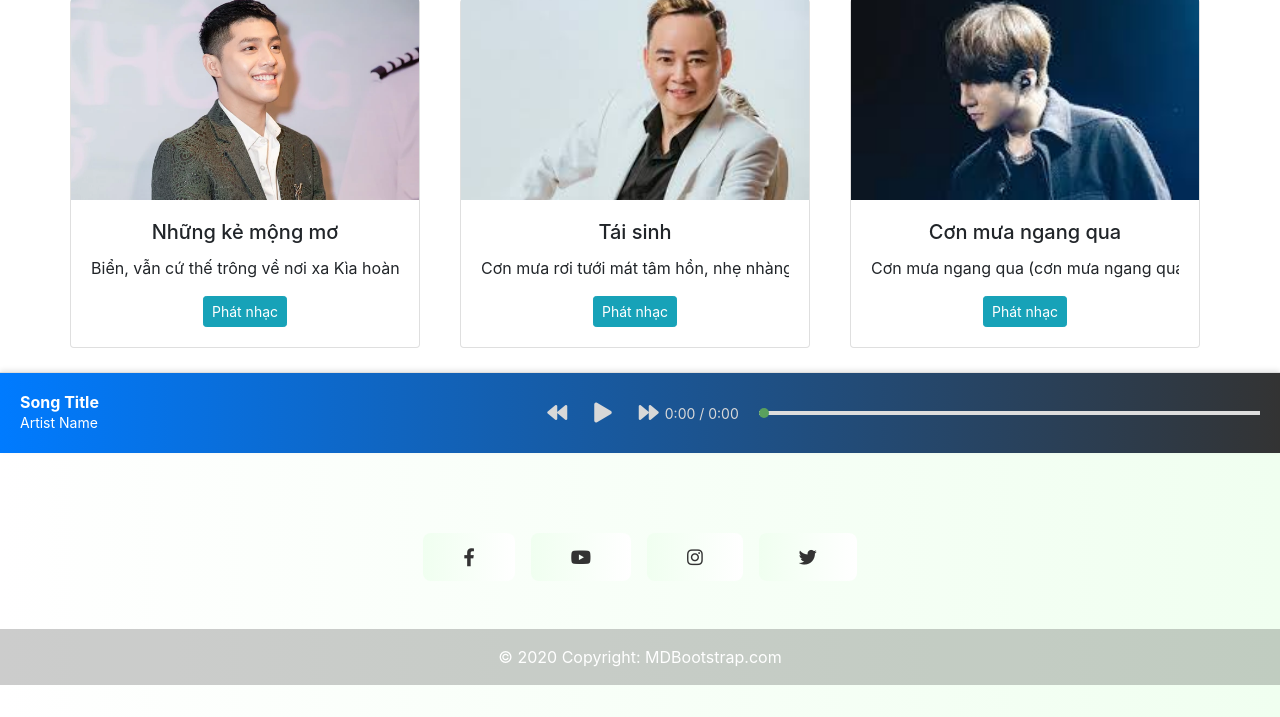
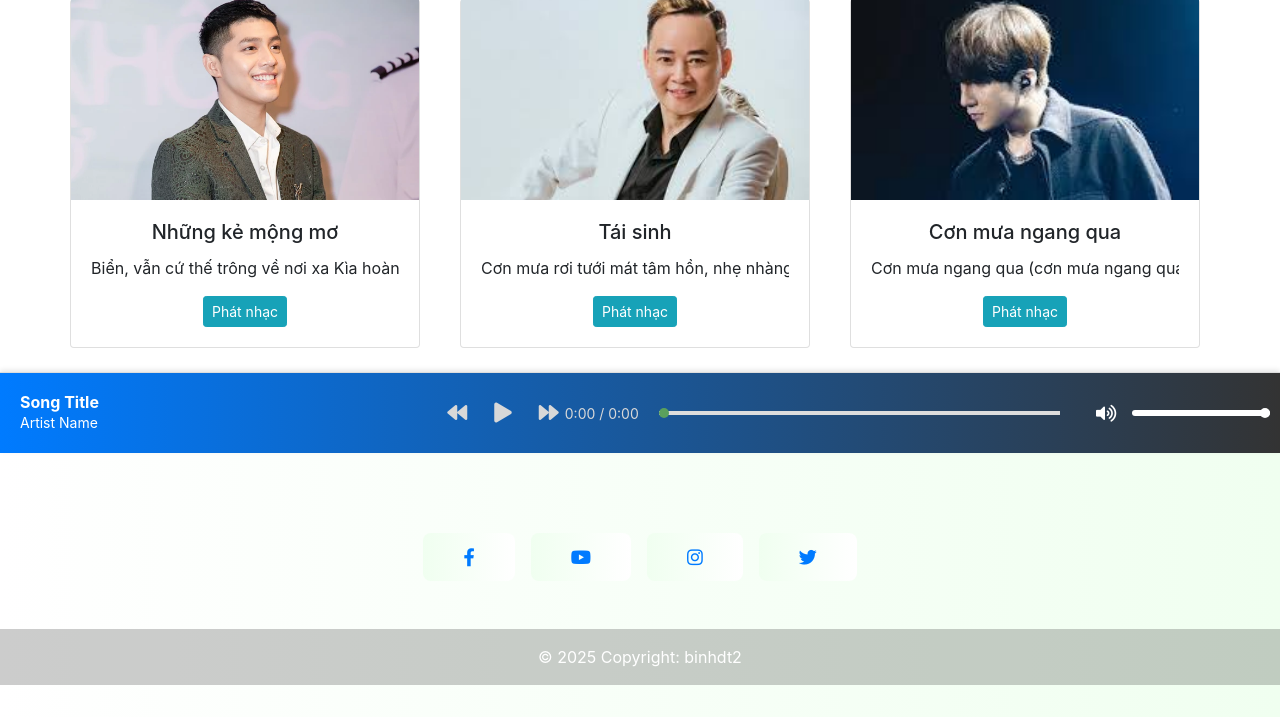
Before and after one commit to BinhDepTraiVaiCaLoz/ChiaSeNhac, a Django app: page / in a window 1280 px wide. Shown: the part 139-856 px from the top of the page. Run offline with Django 5.2, Linux system fonts and the light colour scheme; data comes from the database, SQL or seed files in the repository; both versions use the stored data as it was after the commit; some libraries are stand-ins or nearby versions.

Commit message:
Music volume slider

```diff
--- a/app/static/app/css/music-bar.css
+++ b/app/static/app/css/music-bar.css
@@ -100,3 +100,69 @@
     flex: 1;
     margin: 0 20px;
 }
+
+/* Container điều chỉnh âm lượng */
+#volume-control {
+  display: flex;
+  align-items: center;
+  gap: 10px;
+  width: 200px;
+  padding: 10px;
+}
+
+/* Biểu tượng loa */
+#volume-icon {
+  background: none;
+  border: none;
+  color: #ffffff;
+  font-size: 18px;
+  cursor: pointer;
+  transition: color 0.3s ease;
+}
+
+#volume-icon:hover {
+  color: #4caf50; /* Màu khi hover */
+}
+
+/* Thanh trượt âm lượng */
+#volume-slider {
+  width: 100%;
+  height: 6px;
+  -webkit-appearance: none;
+  appearance: none;
+  border-radius: 5px;
+  outline: none;
+  cursor: pointer;
+  transition: background 0.3s ease;
+}
+
+/* Thumb của thanh trượt */
+#volume-slider::-webkit-slider-thumb {
+  -webkit-appearance: none;
+  appearance: none;
+  width: 10px;
+  height: 10px;
+  background: #ffffff;
+  border-radius: 50%;
+  cursor: pointer;
+  transition: background 0.3s ease, transform 0.2s ease;
+}
+
+#volume-slider::-webkit-slider-thumb:hover {
+  background: #5aa05d; /* Hiệu ứng hover */
+  transform: scale(1.2); /* Phóng to khi hover */
+}
+
+#volume-slider::-moz-range-thumb {
+  width: 10px;
+  height: 10px;
+  background: #5aa05d;
+  border-radius: 50%;
+  cursor: pointer;
+  transition: background 0.3s ease, transform 0.2s ease;
+}
+
+#volume-slider::-moz-range-thumb:hover {
+  background: #4caf50;
+  transform: scale(1.2);
+}
--- a/app/static/app/js/main.js
+++ b/app/static/app/js/main.js
@@ -115,3 +115,20 @@ function formatTime(seconds) {
     const secs = Math.floor(seconds % 60);
     return `${mins}:${secs < 10 ? '0' + secs : secs}`;
 }
+
+const volumeSlider = document.getElementById('volume-slider');
+const volumeIcon = document.getElementById('volume-icon');
+
+// Cập nhật âm lượng khi kéo thanh trượt
+volumeSlider.addEventListener('input', () => {
+    audio.volume = volumeSlider.value;
+
+    // Cập nhật biểu tượng loa
+    if (audio.volume === 0) {
+        volumeIcon.innerHTML = '<i class="fas fa-volume-mute"></i>';
+    } else if (audio.volume <= 0.5) {
+        volumeIcon.innerHTML = '<i class="fas fa-volume-down"></i>';
+    } else {
+        volumeIcon.innerHTML = '<i class="fas fa-volume-up"></i>';
+    }
+});
--- a/app/templates/app/base.html
+++ b/app/templates/app/base.html
@@ -194,21 +194,21 @@
         <footer class="text-center text-lg-start" style="background: linear-gradient(to left, #F0FFF0, white);">
           <div class="container d-flex justify-content-center py-5">
             <button type="button" class="btn btn-primary btn-lg btn-floating mx-2" style="background-color: #54456b;">
-              <i class="fab fa-facebook-f"></i>
+              <a href="https://www.facebook.com/profile.php?id=100014200721075"><i class="fab fa-facebook-f"></i></a>
             </button>
             <button type="button" class="btn btn-primary btn-lg btn-floating mx-2" style="background-color: #54456b;">
-              <i class="fab fa-youtube"></i>
+              <a href="https://www.facebook.com/profile.php?id=100014200721075"><i class="fab fa-youtube"></i></a>
             </button>
             <button type="button" class="btn btn-primary btn-lg btn-floating mx-2" style="background-color: #54456b;">
-              <i class="fab fa-instagram"></i>
+              <a href="https://www.facebook.com/profile.php?id=100014200721075"><i class="fab fa-instagram"></i></a>
             </button>
             <button type="button" class="btn btn-primary btn-lg btn-floating mx-2" style="background-color: #54456b;">
-              <i class="fab fa-twitter"></i>
+              <a href="https://www.facebook.com/profile.php?id=100014200721075"><i class="fab fa-twitter"></i></a>
             </button>
           </div>
 
           <div class="text-center text-white p-3" style="background-color: rgba(0, 0, 0, 0.2);">
-            © 2020 Copyright: <a class="text-white" href="https://mdbootstrap.com/">MDBootstrap.com</a>
+            © 2025 Copyright: <a class="text-white" href="#">binhdt2</a>
           </div>
         </footer>
     </body>
--- a/app/templates/app/home.html
+++ b/app/templates/app/home.html
@@ -54,8 +54,15 @@
     <div class="progress-container">
         <input type="range" id="progress" value="0" max="100">
     </div>
+    <div id="volume-control">
+      <button id="volume-icon"><i class="fas fa-volume-up"></i></button>
+      <input type="range" id="volume-slider" min="0" max="1" step="0.1" value="1">
+    </div>
 </div>
 <audio id="audio"></audio>
+
+
+
 <script src="{% static 'app/js/main.js' %}"></script>
 <script src="" async defer></script>
 {% endblock home %}
```
Also changed, not shown: db.sqlite3.
